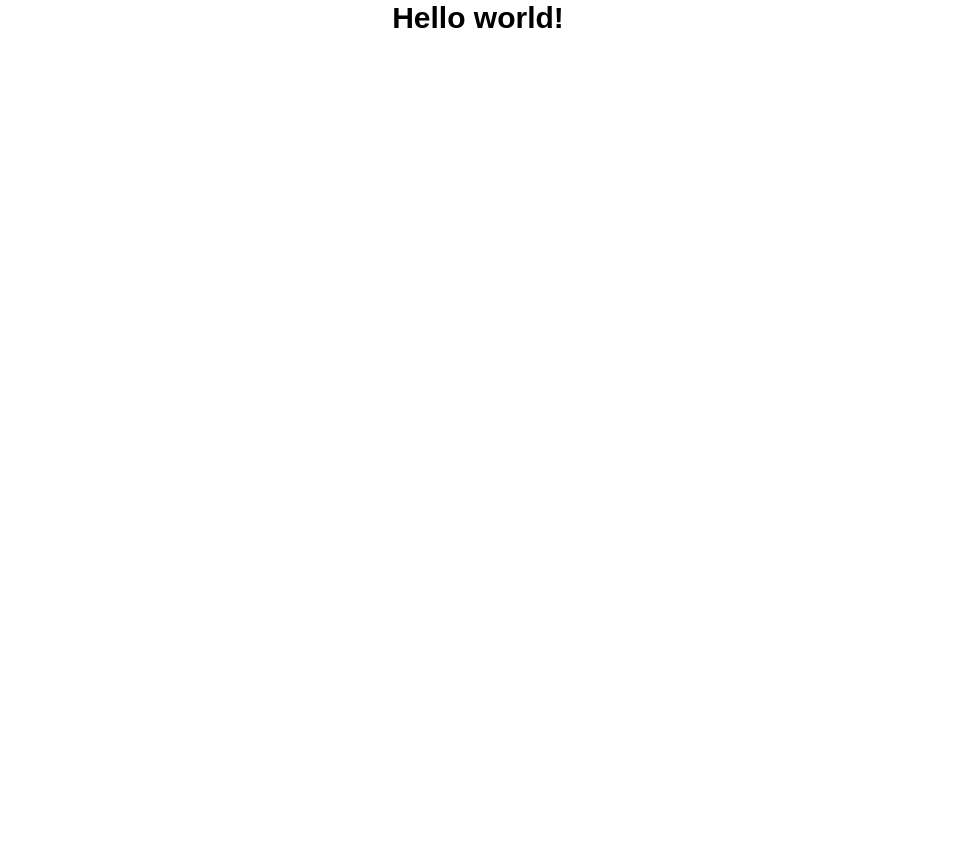
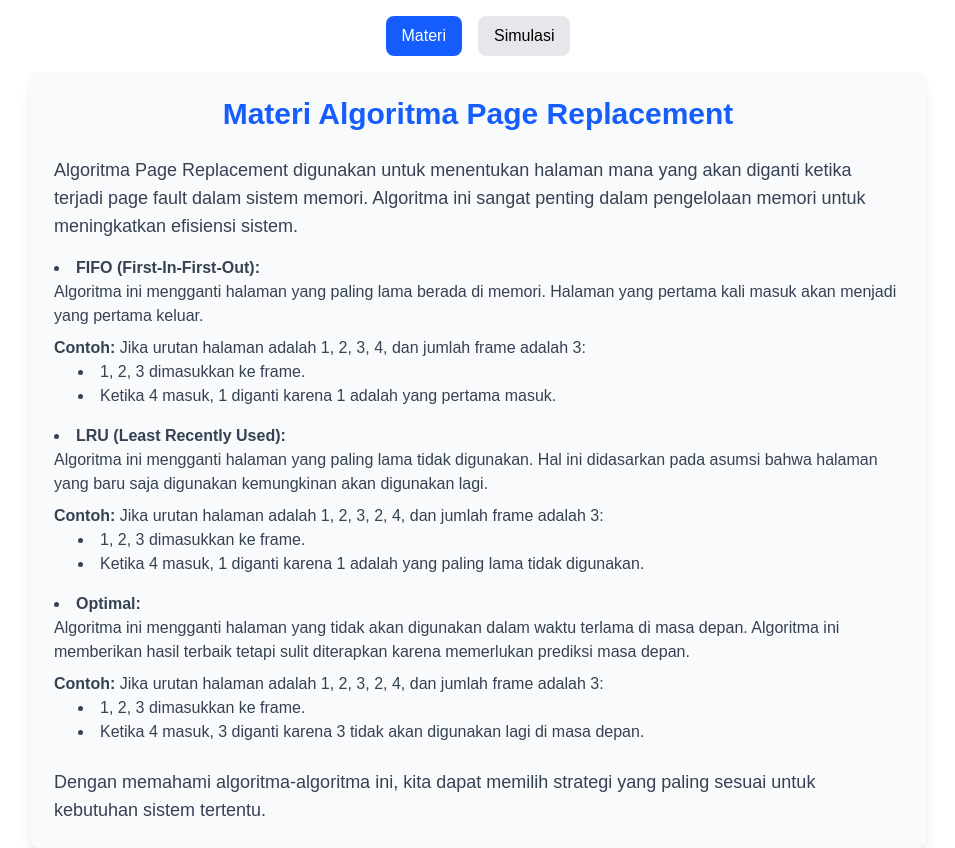
Before and after one commit to raiakmal/sosims, a Next.js app: page / in a window 1280 px wide. Shown: the whole page, without its empty margins (162-1117 px from the left). Before the commit the page ends 800 px from the top, so only its background shows below. Built offline with nearby package versions, Linux system fonts and the light colour scheme.

Commit message:
menambahkan page materi

```diff
--- a/package.json
+++ b/package.json
@@ -11,10 +11,10 @@
   "dependencies": {
     "chart.js": "^4.4.9",
     "framer-motion": "^12.8.0",
-    "next": "15.3.1",
-    "react": "^19.0.0",
+    "next": "^15.3.1",
+    "react": "^19.1.0",
     "react-chartjs-2": "^5.3.0",
-    "react-dom": "^19.0.0"
+    "react-dom": "^19.1.0"
   },
   "devDependencies": {
     "@eslint/eslintrc": "^3",
--- a/src/app/page.js
+++ b/src/app/page.js
@@ -1,11 +1,35 @@
+"use client";
 
+import { useState } from "react";
+import { SimulasiPage } from "./simulasi/simulasipage.js";
+import { MateriPage } from "./simulasi/materipage";
 
 export default function Home() {
+  const [activePage, setActivePage] = useState("materi");
+
   return (
     <div>
-      <h1 className="text-3xl font-bold text-center">
-        Hello world!
-      </h1>
+      <nav className="flex justify-center space-x-4 my-4">
+        <button
+          onClick={() => setActivePage("materi")}
+          className={`px-4 py-2 rounded-lg ${
+            activePage === "materi" ? "bg-blue-600 text-white" : "bg-gray-200"
+          }`}
+        >
+          Materi
+        </button>
+        <button
+          onClick={() => setActivePage("simulasi")}
+          className={`px-4 py-2 rounded-lg ${
+            activePage === "simulasi" ? "bg-blue-600 text-white" : "bg-gray-200"
+          }`}
+        >
+          Simulasi
+        </button>
+      </nav>
+
+      {activePage === "materi" && <MateriPage />}
+      {activePage === "simulasi" && <SimulasiPage />}
     </div>
   );
 }
--- /dev/null
+++ b/src/app/simulasi/materipage.js
@@ -0,0 +1,61 @@
+"use client";
+
+export function MateriPage() {
+  return (
+    <div className="max-w-4xl mx-auto p-6 bg-gray-50 shadow-lg rounded-lg">
+      <h1 className="text-3xl font-semibold text-center text-blue-600 mb-6">
+        Materi Algoritma Page Replacement
+      </h1>
+      <p className="text-lg text-gray-700">
+        Algoritma Page Replacement digunakan untuk menentukan halaman mana yang akan diganti
+        ketika terjadi page fault dalam sistem memori. Algoritma ini sangat penting dalam
+        pengelolaan memori untuk meningkatkan efisiensi sistem.
+      </p>
+      <ul className="list-disc list-inside mt-4 text-gray-700 space-y-4">
+        <li>
+          <strong>FIFO (First-In-First-Out):</strong>
+          <p>
+            Algoritma ini mengganti halaman yang paling lama berada di memori. Halaman yang pertama kali masuk akan menjadi yang pertama keluar.
+          </p>
+          <p className="mt-2">
+            <strong>Contoh:</strong> Jika urutan halaman adalah 1, 2, 3, 4, dan jumlah frame adalah 3:
+          </p>
+          <ul className="list-disc list-inside ml-6">
+            <li>1, 2, 3 dimasukkan ke frame.</li>
+            <li>Ketika 4 masuk, 1 diganti karena 1 adalah yang pertama masuk.</li>
+          </ul>
+        </li>
+        <li>
+          <strong>LRU (Least Recently Used):</strong>
+          <p>
+            Algoritma ini mengganti halaman yang paling lama tidak digunakan. Hal ini didasarkan pada asumsi bahwa halaman yang baru saja digunakan kemungkinan akan digunakan lagi.
+          </p>
+          <p className="mt-2">
+            <strong>Contoh:</strong> Jika urutan halaman adalah 1, 2, 3, 2, 4, dan jumlah frame adalah 3:
+          </p>
+          <ul className="list-disc list-inside ml-6">
+            <li>1, 2, 3 dimasukkan ke frame.</li>
+            <li>Ketika 4 masuk, 1 diganti karena 1 adalah yang paling lama tidak digunakan.</li>
+          </ul>
+        </li>
+        <li>
+          <strong>Optimal:</strong>
+          <p>
+            Algoritma ini mengganti halaman yang tidak akan digunakan dalam waktu terlama di masa depan. Algoritma ini memberikan hasil terbaik tetapi sulit diterapkan karena memerlukan prediksi masa depan.
+          </p>
+          <p className="mt-2">
+            <strong>Contoh:</strong> Jika urutan halaman adalah 1, 2, 3, 2, 4, dan jumlah frame adalah 3:
+          </p>
+          <ul className="list-disc list-inside ml-6">
+            <li>1, 2, 3 dimasukkan ke frame.</li>
+            <li>Ketika 4 masuk, 3 diganti karena 3 tidak akan digunakan lagi di masa depan.</li>
+          </ul>
+        </li>
+      </ul>
+      <p className="text-lg text-gray-700 mt-6">
+        Dengan memahami algoritma-algoritma ini, kita dapat memilih strategi yang paling sesuai
+        untuk kebutuhan sistem tertentu.
+      </p>
+    </div>
+  );
+}
--- a/src/app/simulasi/page.js
+++ b/src/app/simulasi/simulasipage.js
@@ -9,7 +9,7 @@ import optimalAlgorithm from "../../components/algorithms/opt";
 
 ChartJS.register(CategoryScale, LinearScale, BarElement, Title, Tooltip, Legend);
 
-export default function SimulasiPage() {
+export function SimulasiPage() {
   const [pages, setPages] = useState("");
   const [frameCount, setFrameCount] = useState("");
   const [algorithms, setAlgorithms] = useState([]);
```
Also changed, not shown: 1 other file (tests, documents, lock files or other folders).
